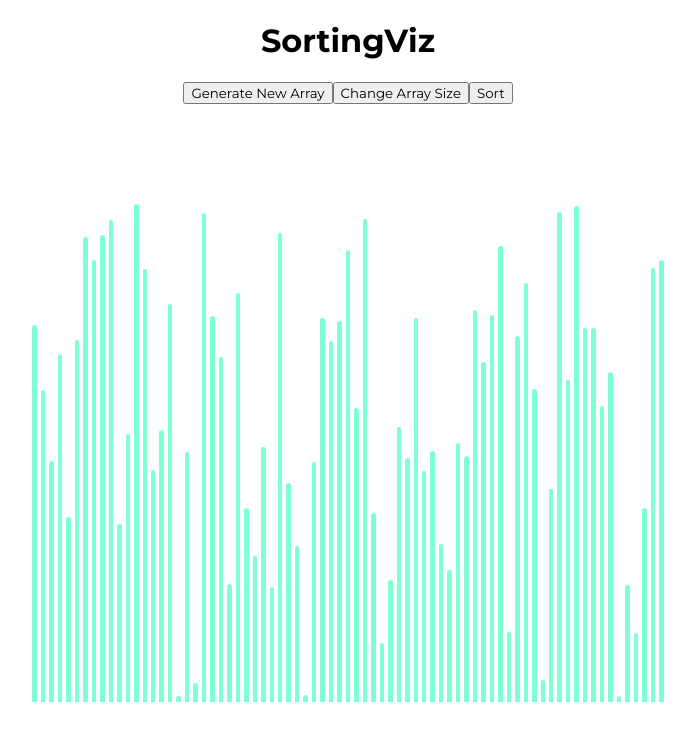
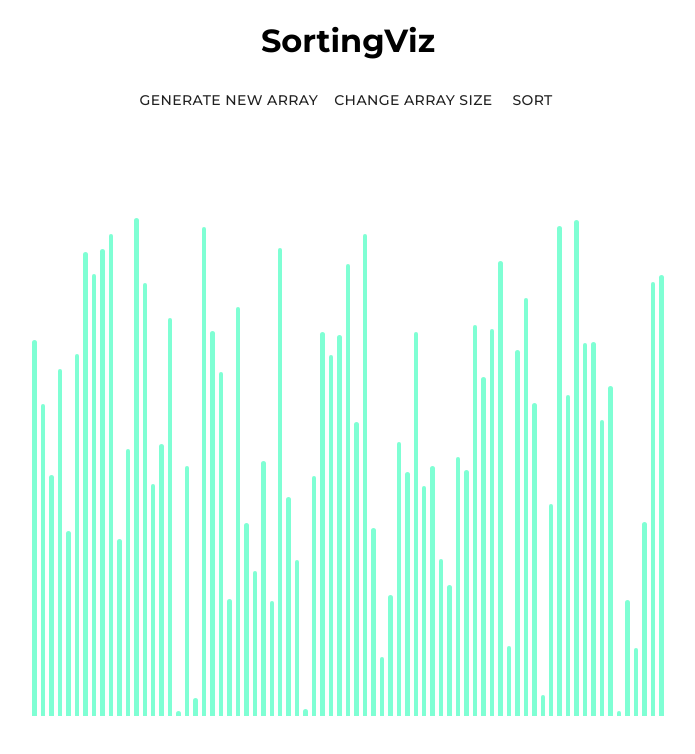
Before and after one commit to daksh4469/SortingViz, a React (Create React App) app: page / in a window 1280 px wide. Shown: the top 754 px of the page, without its empty margins (292-987 px from the left). Built offline with nearby package versions, Linux system fonts and the light colour scheme.

Commit message:
change buttons

```diff
--- a/src/Main.js
+++ b/src/Main.js
@@ -1,5 +1,6 @@
 import React, { useEffect, useState } from 'react';
-import './Main.css'
+import './Main.css';
+import { Button } from '@material-ui/core';
 function Main(){
     const [array,setArray] = useState([]);
     const [start,setStart] = useState(false);
@@ -99,9 +100,9 @@ function Main(){
     return (
         <div>
             <h1>SortingViz</h1>
-            <button onClick={generateNewArray} style={start ? {opacity: "0.5"} : {opacity: "1"}}>Generate New Array</button>
-            <button onClick={changeArraysize} style={start ? {opacity: "0.5"} : {opacity: "1"}}>Change Array Size</button>
-            <button onClick={arraysort} style={start ? {opacity: "0.5"} : {opacity: "1"}}>Sort</button>
+            <Button onClick={generateNewArray} style={start ? {opacity: "0.5"} : {opacity: "1"}}>Generate New Array</Button>
+            <Button onClick={changeArraysize} style={start ? {opacity: "0.5"} : {opacity: "1"}}>Change Array Size</Button>
+            <Button onClick={arraysort} style={start ? {opacity: "0.5"} : {opacity: "1"}}>Sort</Button>
             <p>{msg}</p>
             <div className="array-container">
                 {
```
Also changed, not shown: 1 other file (tests, documents, lock files or other folders).
